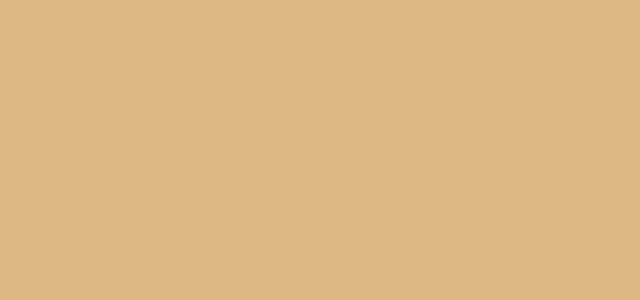
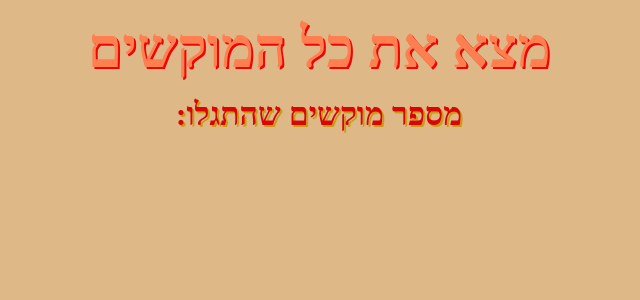
Before and after one commit to yyo6420/minesweeper, a React (Vite) app: page / in a window 1280 px wide. Shown: the top 300 px of the page, without its empty margins (435-1075 px from the left). Built offline with nearby package versions, Linux system fonts and the light colour scheme.

Commit message:
board feature is ready

```diff
--- a/src/App.jsx
+++ b/src/App.jsx
@@ -2,7 +2,14 @@ import { useState } from "react";
 import "./styles/App.css";
 
 function App() {
-  return <></>;
+  return (
+    <div className="page">
+      <h1 className="pageTitle">מצא את כל המוקשים</h1>
+      <h2 className="counterText">
+        מספר מוקשים שהתגלו:
+      </h2>
+    </div>
+  );
 }
 
 export default App;
--- a/src/index.css
+++ b/src/index.css
@@ -2,6 +2,7 @@
   margin: 0;
   padding: 0;
   box-sizing: border-box;
+  direction: rtl;
 }
 
 body {
--- a/src/styles/App.css
+++ b/src/styles/App.css
@@ -2,3 +2,23 @@
   min-height: 100vh;
   min-width: 100vw;
 }
+
+.page {
+  display: flex;
+  flex-direction: column;
+  text-align: center;
+  gap: 1rem;
+}
+
+.pageTitle {
+  font-size: 3.5rem;
+  color: coral;
+  text-shadow: 2px 2px #ee0505;
+}
+
+.counterText {
+  font-weight: bold;
+  font-size: 2rem;
+  color: #db0505;
+  text-shadow: 2px 2px #c79d15;
+}
```
Also changed, not shown: src/components/Block.jsx (added).
